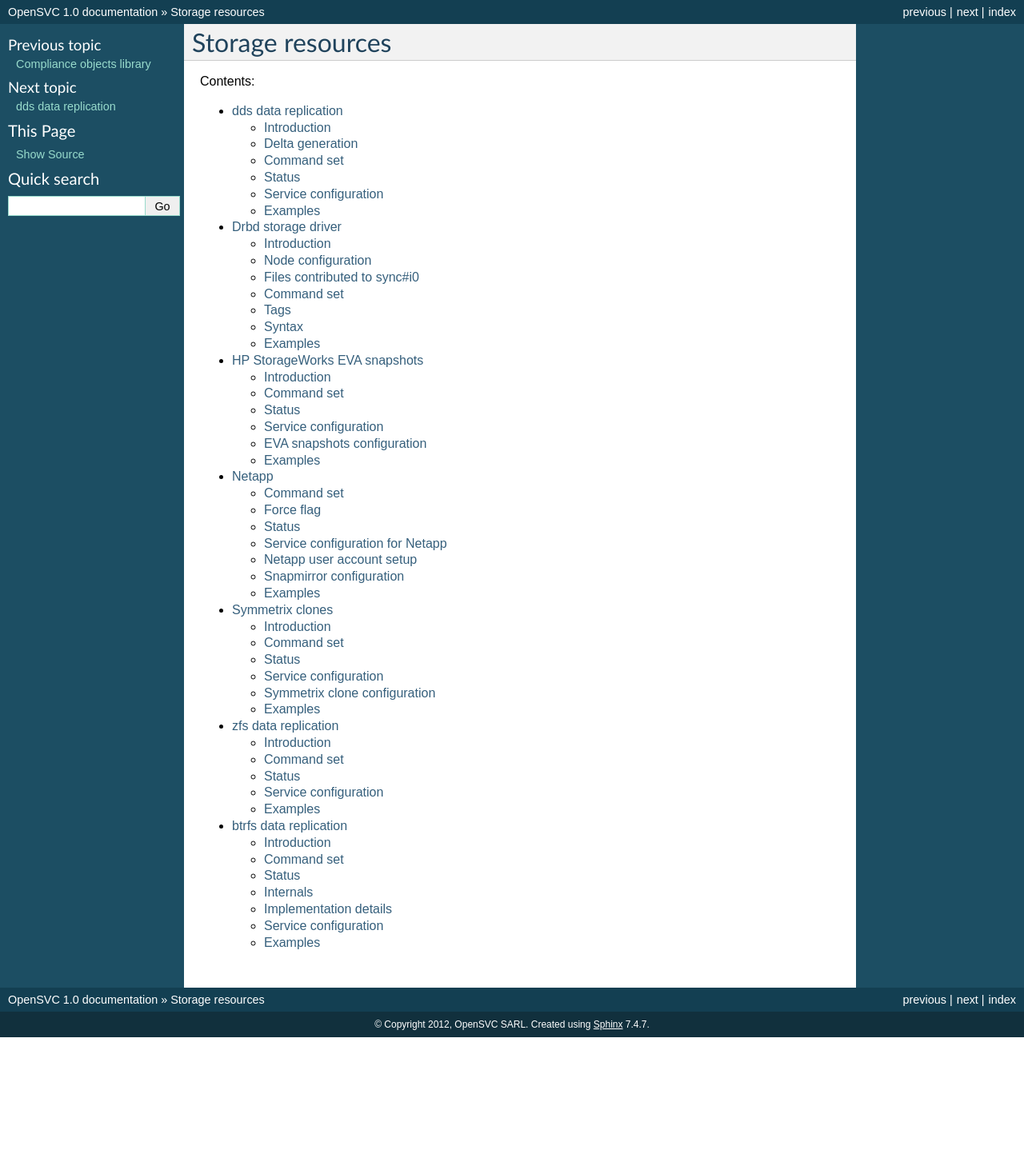
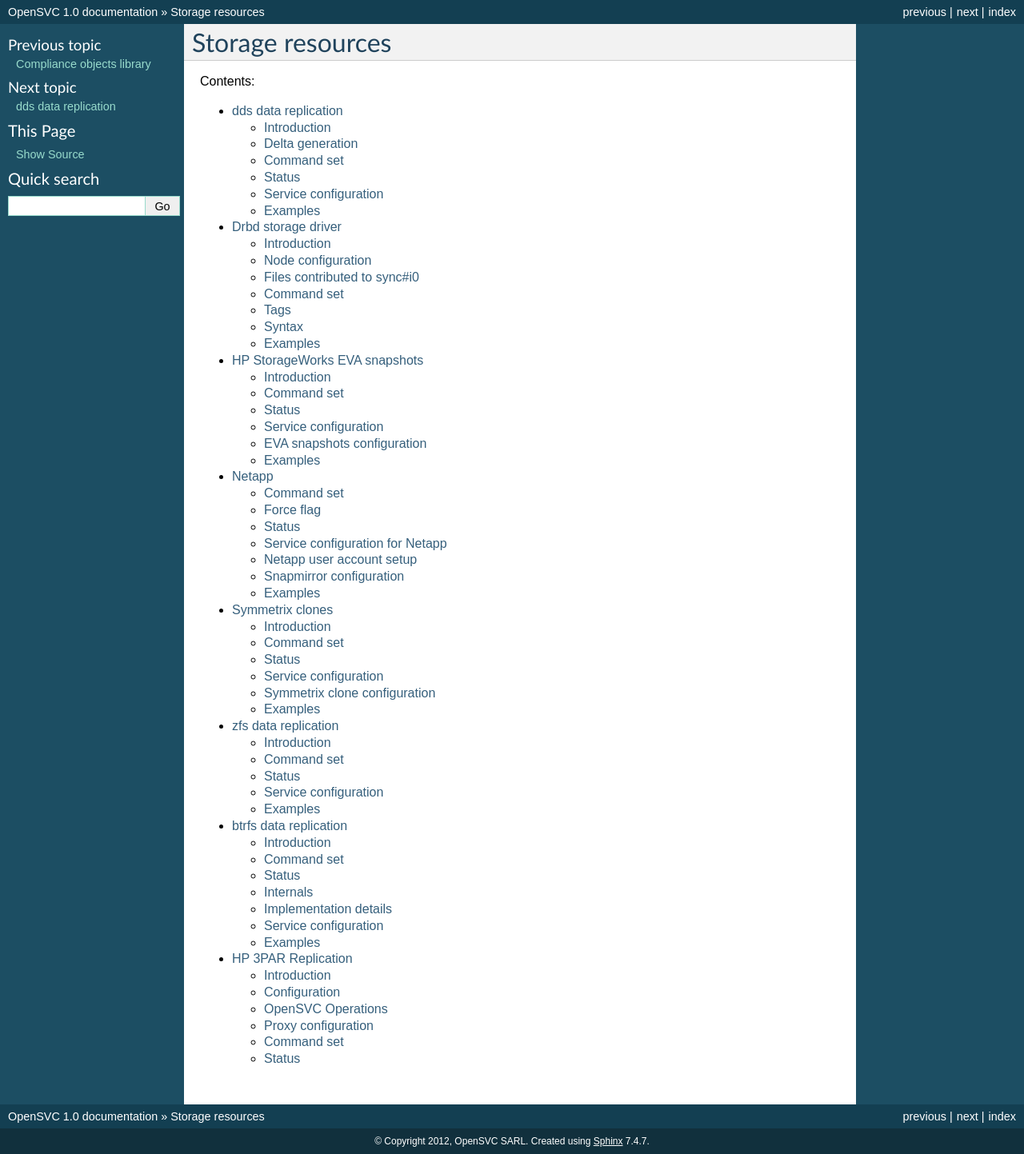
Before and after one commit to opensvc/docs.opensvc.com, a Sphinx documentation site: the page built from source/storage.rst, in a window 1280 px wide. Shown: the whole page at 80% size. Built offline with Sphinx 7.4.7, drawn with Linux system fonts in a browser that asks for light colours; before the commit the page ends 1297 px from its top, so only the background shows below that; some of the changed lines change nothing that is shown.

Commit message:
HP 3Par solution documentation

```diff
--- /dev/null
+++ b/source/storage.hp3par.rst
@@ -0,0 +1,467 @@
+HP 3PAR Replication
+*******************
+
+Introduction
+============
+
+.. figure:: http://www.opensvc.com/init/static/opensvc_geocluster_hp_3par.png
+   :align:  center
+
+HP 3Par arrays implement block level data replication between 2 or more arrays. This product is called "HP 3Par Remote Copy Software". This feature allow opensvc to drive services using a remote copy group, monitoring replication state at the array level, handling remote copy group "reverse" action, dealing with incremental updates when needed. This kind of service is often used to build metrocluster or geocluster systems, drastically lowering time needed to relocate production to another location, with application level granularity, and improving overall IT availability. The following documentation presents the configuration of such a service. This setup just require using the OpenSVC agent, which is free of charge.
+
+
+Configuration
+=============
+
+Pre-requisites
+--------------
+
+* 2 Unix servers with OpenSVC agents. This tutorial use 2 linux debian servers. Their names are ``node1`` and ``node2``, respectively located at site1 (production) and site2 (disaster recovery). For complete OpenSVC beginner, please consider reading `this tutorial <howto.getting.started.html>`_. It's quite the same, except that nodes are in 2 different sites, and storage is HP 3Par technology, with remote replication enabled.
+* 2 HP 3Par arrays, configured with "HP 3Par Remote Copy Software". Arrays are named ``hp3par1.opensvc.com`` and ``hp3par2.opensvc.com``, respectively located at site1 and site2.
+* 1 OpenSVC service. This tutorial use service ``svc1.opensvc.com``, which is composed of 1 LVM2 volume group ``vg_svc1``, 1 LVM2 logical disk ``/dev/mapper/v_svc1-rootdisk``, 1 ext4 filesystem built on LVM2 logical disk mounted on ``/opt/svc1.opensvc.com``, 1 linux LXC container located in the previous filesystem.
+* Storage volumes replicated through HP 3Par remote copy group. The most efficient implementation is to create one HP 3Par remote copy group per application or per OpenSVC service. This is a key factor to be able to relocate at the application level. By convention in this document, we will refer to HP 3Par remote copy group by using the acronym RCG:
+
+ - ``MYRCG`` is the RCG name in the local HP 3Par array
+ - ``MYRCG.r12345`` is the RCG name in the remote HP 3Par array
+
+* Server ``node1`` is zoned to array ``hp3par1.opensvc.com``, and see primary storage volumes. Server ``node2`` is zoned to array ``hp3par2.opensvc.com`` and see secondary, replicated storage volumes.
+
+As we will pilot storage volume replication, we need to connect to the HP 3Par arrays, that's why you have to choose between connection methods :
+
+* ssh : node directly ssh to the array to issue commands
+* proxy : node submit command through a proxy (See Proxy Section)
+
+The HP 3Par CLI software commands must be installed in the standard location on the nodes running this service resource type.
+
+HP 3Par configuration
+---------------------
+
+To make this tutorial easier, we will use the direct ssh connection to the arrays.
+We recommend that you create a dedicated user, so as to enable OpenSVC software to trigger HP 3Par commands in the array. This will allow you to have dedicated logs, describing commands passed from OpenSVC agent.
+When created in the HP 3Par arrays (``createuser`` command), the user is expected to have the ``Super`` role, because of the commands used by the OpenSVC agent, like ``setrcopygroup`` for example.
+
+Once created (If needed, use ``ssh-keygen -b 1024 -t dsa``, and be sure to keep an empty passphrase), public ssh key for opensvc user has to be registered on the HP 3Par Inserv Storage Server, using the ``setsshkey -add`` command.
+
+At this point, you have to be able to connect both arrays, from both nodes, as opensvc dedicated user, and issue any command in the arrays, passwordless.
+
+Agent configuration file
+------------------------
+
+First of all, we need to teach OpenSVC agents how to connect HP 3Par array. The ``/opt/opensvc/etc/auth.conf`` file is used to specify the connection method to each array.
+Configuration below describes our 2 arrays:
+
+* Name between square brackets [] is the array alias used by OpenSVC. It have to be unique on a per agent basis. It also the array name, reported in the ``Target`` column while issuing ``showrcopy groups`` command
+* ``type`` specify OpenSVC that the declared ressource is a HP 3Par array
+* ``username`` is the username used to connect to the HP 3Par array. It must have enough rights in the array to manage the replicated volumes
+* ``manager`` field contains the ip address or fully qualified domain name of the HP 3Par Inserv Storage Server
+* ``key`` contains the absolute path to the private ssh key used to authenticate ``username`` on the array
+
+
+::
+
+	#
+	root@node1:~ # cat /opt/opensvc/etc/auth.conf
+	[hp3par1.opensvc.com]
+	type = hp3par
+	username = opensvc
+	manager = hp3par1.opensvc.com
+	key = /home/opensvc/.ssh/id_dsa
+
+	[hp3par2.opensvc.com]
+	type = hp3par
+	username = opensvc
+	manager = 192.168.100.199
+	key = /home/opensvc/.ssh/id_dsa
+
+This simple setup will make OpenSVC agent ssh to HP 3Par arrays, with ``/home/opensvc/.ssh/id_dsa`` as private key file, using ``opensvc`` array user.
+
+Service configuration file
+--------------------------
+
+Now it's time to explain OpenSVC software that the service is relying on HP 3Par storage volumes.
+
+If you are in a hurry, the config section to append to the ``service.env`` file is::
+
+	[sync#1]
+	type = hp3par
+	mode = async
+	array@node1 = hp3par1.opensvc.com
+	array@node2 = hp3par2.opensvc.com
+	rcg@node1 = MYRCG
+	rcg@node2 = MYRCG.r12345
+	sync_max_delay = 5
+
+
+Below is explained each configuration option::
+
+	#
+	# HP 3Par Remote Copy
+	#
+	;[sync#0]
+	;type = hp3par
+
+	#
+	# 'mode'
+	#   mandatory. type of replication used. either sync or async
+	#
+	;mode = async
+
+	#
+	# 'array@node'
+	#   mandatory. defines the array names. those parameters are used
+	#   by each node to know which array is considered as local.
+	#   array names hp3par1, hp3par2 must be :
+	#     1/ referenced in auth.conf
+	#     2/ appear with those same names in the Target col of showrcopy groups MYRCG*
+	#
+	;array@node1 = hp3par1
+	;array@node2 = hp3par2
+
+	#
+	# 'rcg@node'
+	#   mandatory. defines RCG names on each array.
+	#
+	;rcg@hp3par1 = MYRCG
+	;rcg@hp3par2 = MYRCG.r12345
+
+	#
+	# 'sync_max_delay'
+	#   mandatory. specify the expected replication period.
+	#   usually 5 minutes with HP 3Par.
+
+
+
+OpenSVC Operations
+==================
+
+Query service status
+--------------------
+
+On node1 (production side)::
+
+	root@node1:~ # svc1.opensvc.com print status
+	svc1.opensvc.com
+	overall                   up
+	|- avail                  up
+	|  |- container#0    .... up       svc1.opensvc.com
+	|  |  '- ip#1        ...E up       svc1.opensvc.com@eth0
+	|  |- vg#1pr         .... up       /dev/sdgq, /dev/sdax, /dev/sden, /dev/sdgi
+	|  |- vg#1           .... up       vg_svc1
+	|  '- fs#1           .... up       /dev/mapper/v_svc1-rootdisk@/opt/svc1.opensvc.com
+	|- sync                   up
+	|  |- sync#i0        .... up       rsync svc config to drpnodes, nodes
+	|  '- sync#1         .... up       hp3par async MYRCG
+	'- hb                     n/a
+
+All ressources are up (except hb, which is not used here, because optional OpenHA sofware is not dealing with service high availability)
+
+
+On node2 (disaster recovery side)::
+
+        root@node2:~ # svc1.opensvc.com print status
+        svc1.opensvc.com
+        overall                   down
+        |- avail                  down
+        |  |- container#0    .... down     svc1.opensvc.com
+        |  |  '- ip#1        ...E down     svc1.opensvc.com@eth0
+        |  |- vg#1pr         .... down     /dev/sdfi, /dev/sdej, /dev/sddk, /dev/sdgh
+        |  |- vg#1           .... down     vg_svc1
+        |  '- fs#1           .... down     /dev/mapper/v_svc1-rootdisk@/opt/svc1.opensvc.com
+        |- sync                   up
+        |  |- sync#i0        .... up       rsync svc config to drpnodes, nodes
+        |  '- sync#1         .... up       hp3par async MYRCG.r12345
+        '- hb                     n/a
+
+All ressources are down, except the one dedicated to synchronisation:
+
+* sync#i0 = up means that node1 and node2 are in sync from the OpenSVC service point of view
+* sync#1 = up means that storage volumes members of HP 3Par RCG named MYRCG.r12345 are in expected state (async mode replicating at a 5 minutes period)
+
+
+Service Relocation
+------------------
+
+High level steps
+----------------
+
+Some events require that you relocate your production from one site to another (server downtime, power supplies downtime, disaster recovery test plan, ...). Those events are often a painfull task to plan, and to execute. That's where OpenSVC software brings lots of facilities, making the operation much easier, and stressless for people involved.
+
+Synthetically, our service is relocated from one datacenter to the other as easilly as running the commands below :
+
+**Production Side**::
+
+	svc1.opensvc.com stop
+
+**Disaster Recovery Side**::
+
+	svc1.opensvc.com start
+
+In case of a real disaster, we agree that we won't be able to issue the first command, and the second one is enough to start production at disaster site.
+
+Detailed steps
+--------------
+
+This chapter will detail each steps needed, with checks, and status gathering, to fully understand what happens.
+
+Let's begin our service relocation by first checking that the production is running fine on the production site:
+
+**Production Side : node1@site1**::
+
+	root@node1:~ # svc1.opensvc.com print status
+	svc1.opensvc.com
+	overall                   up
+	|- avail                  up
+	|  |- container#0    .... up       svc1.opensvc.com
+	|  |  '- ip#1        ...E up       svc1.opensvc.com@eth0
+	|  |- vg#1pr         .... up       /dev/sdgq, /dev/sdax, /dev/sden, /dev/sdgi
+	|  |- vg#1           .... up       vg_svc1
+	|  '- fs#1           .... up       /dev/mapper/vg_svc1-rootdisk@/opt/svc1.opensvc.com
+	|- sync                   up
+	|  |- sync#i0        .... up       rsync svc config to drpnodes, nodes
+	|  '- sync#1         .... up       hp3par async MYRCG
+	'- hb                     n/a
+
+As service is running fine (overall status is up), we can proceed and stop the service.
+
+**Production Side : node1@site1**::
+
+	root@node1:~ # svc1.opensvc.com stop
+	13:29:15 INFO    SVC1.OPENSVC.COM         logs from svc1.opensvc.com child service:
+
+	13:29:15 INFO    SVC1.OPENSVC.COM.CONTAINER#0 lxc-stop -n svc1.opensvc.com -o /var/tmp/svc_svc1.opensvc.com_lxc_stop.log
+	13:29:16 INFO    SVC1.OPENSVC.COM.CONTAINER#0 stop done in 0:00:00.686984 - ret 0 - logs in /var/tmp/svc_svc1.opensvc.com_lxc_stop.log
+	13:29:16 INFO    SVC1.OPENSVC.COM.CONTAINER#0 wait for container down status
+	13:29:16 INFO    SVC1.OPENSVC.COM.FS#1    umount /opt/svc1.opensvc.com
+	13:29:18 INFO    SVC1.OPENSVC.COM.VG#1    vgchange --deltag @node1.opensvc.com vg_svc1
+	13:29:18 INFO    SVC1.OPENSVC.COM.VG#1    output:
+	  Volume group "vg_svc1" successfully changed
+
+	13:29:19 INFO    SVC1.OPENSVC.COM.VG#1    kpartx -d /dev/vg_svc1/rootdisk
+	13:29:19 INFO    SVC1.OPENSVC.COM.VG#1    vgchange -a n vg_svc1
+	13:29:19 INFO    SVC1.OPENSVC.COM.VG#1    output:
+	  0 logical volume(s) in volume group "vg_svc1" now active
+
+	13:29:21 INFO    SVC1.OPENSVC.COM.VG#1PR  sg_persist -n --out --release --param-rk=0x238170552475005 --prout-type=5 /dev/sdgq
+	13:29:22 INFO    SVC1.OPENSVC.COM.VG#1PR  sg_persist -n --out --register-ignore --param-rk=0x238170552475005 /dev/sdgq
+	13:29:22 INFO    SVC1.OPENSVC.COM.VG#1PR  sg_persist -n --out --register-ignore --param-rk=0x238170552475005 /dev/sdax
+	13:29:22 INFO    SVC1.OPENSVC.COM.VG#1PR  sg_persist -n --out --register-ignore --param-rk=0x238170552475005 /dev/sden
+
+OpenSVC stops the service by turning off the LXC container, umounting filesystem, remove lvm tag, delete logical disk partition mappings, disable lvm volume group, remove scsi reservations from HP 3Par array.
+
+We control the service status, every ressource is now down, except replication ones, which is the expected state.
+
+**Production Side : node1@site1**::
+
+	root@node1:~ # svc1.opensvc.com print status
+	svc1.opensvc.com
+	overall                   down
+	|- avail                  down
+	|  |- container#0    .... down     svc1.opensvc.com
+	|  |- vg#1pr         .... down     /dev/sdgq, /dev/sdax, /dev/sden, /dev/sdgi
+	|  |- vg#1           .... down     vg_svc1
+	|  '- fs#1           .... down     /dev/mapper/vg_svc1-rootdisk@/opt/svc1.opensvc.com
+	|- sync                   up
+	|  |- sync#i0        .... up       rsync svc config to drpnodes, nodes
+	|  '- sync#1         .... up       hp3par async MYRCG
+	'- hb                     n/a
+
+As replication is asynchronous, we will ensure that same data image is present on both sides (site1 and site2)
+
+**Production Side : node1@site1**::
+
+	root@node1:~ # svc1.opensvc.com syncupdate
+	13:30:26 INFO    SVC1.OPENSVC.COM.SYNC#I0 skip sync: not in allowed period (['03:59', '05:59'])
+	13:30:27 INFO    SVC1.OPENSVC.COM.SYNC#1  skip sync: not in allowed period (['03:59', '05:59'])
+
+.. note:: outside of the authorized synchronisation period, we have to use the ``--force`` option
+
+::
+
+	root@node1:~ # svc1.opensvc.com syncupdate --force
+	13:30:35 INFO    SVC1.OPENSVC.COM.SYNC#I0 won't sync this resource for a service not up
+	13:30:35 INFO    SVC1.OPENSVC.COM.SYNC#1  syncrcopy -w MYRCG
+	13:30:37 INFO    SVC1.OPENSVC.COM.SYNC#1  Completed synchronization for group MYRCG
+
+.. note:: we are now sure that same datas are physically located in both arrays. We can safelly start the production at site2 with guaranty of no data loss (RPO=0)
+
+**Disaster Recovery Side : node2@site2**::
+
+	root@node2:~ # svc1.opensvc.com start
+	13:32:10 INFO    SVC1.OPENSVC.COM.SYNC#1  we are joined with hp3par1.opensvc.com array
+	13:32:10 INFO    SVC1.OPENSVC.COM.SYNC#1  stoprcopygroup -f MYRCG (on hp3par1.opensvc.com)
+	13:32:11 INFO    SVC1.OPENSVC.COM.SYNC#1  setrcopygroup reverse -f -waittask MYRCG.r12345
+	13:32:16 INFO    SVC1.OPENSVC.COM.SYNC#1  setrcopygroup for reverse MYRCG.r12345
+	reverse started with tasks: 2576
+	Waiting for tasks to complete
+	Task 2576 done
+	13:32:17 INFO    SVC1.OPENSVC.COM.VG#1PR  sg_persist -n --out --register-ignore --param-sark=0x238170551488311 /dev/sdfi
+	13:32:17 INFO    SVC1.OPENSVC.COM.VG#1PR  sg_persist -n --out --register-ignore --param-sark=0x238170551488311 /dev/sdej
+	13:32:17 INFO    SVC1.OPENSVC.COM.VG#1PR  sg_persist -n --out --register-ignore --param-sark=0x238170551488311 /dev/sddk
+	13:32:17 INFO    SVC1.OPENSVC.COM.VG#1PR  sg_persist -n --out --register-ignore --param-sark=0x238170551488311 /dev/sdgh
+	13:32:17 INFO    SVC1.OPENSVC.COM.VG#1PR  sg_persist -n --out --reserve --param-rk=0x238170551488311 --prout-type=5 /dev/sdfi
+	13:32:22 INFO    SVC1.OPENSVC.COM.VG#1    vgchange --addtag @node2.opensvc.com vg_svc1
+	13:32:23 INFO    SVC1.OPENSVC.COM.VG#1    output:
+	  Volume group "vg_svc1" successfully changed
+	13:32:23 INFO    SVC1.OPENSVC.COM.VG#1    vgchange -a y vg_svc1
+	13:32:23 INFO    SVC1.OPENSVC.COM.VG#1    output:
+	  1 logical volume(s) in volume group "vg_svc1" now active
+	13:32:24 INFO    SVC1.OPENSVC.COM.FS#1    e2fsck -p /dev/mapper/vg_svc1-rootdisk
+	13:32:24 INFO    SVC1.OPENSVC.COM.FS#1    output:
+	/dev/mapper/vg_svc1-rootdisk: clean, 21958/1310720 files, 2799240/5238784 blocks
+	13:32:24 INFO    SVC1.OPENSVC.COM.FS#1    mount -t ext4 -o defaults,discard /dev/mapper/vg_svc1-rootdisk /opt/svc1.opensvc.com
+	13:32:24 INFO    SVC1.OPENSVC.COM.CONTAINER#0 lxc-start -d -n svc1.opensvc.com -o /var/tmp/svc_svc1.opensvc.com_lxc_start.log -f /var/lib/lxc/svc1.opensvc.com/config
+	13:32:24 INFO    SVC1.OPENSVC.COM.CONTAINER#0 start done in 0:00:00.006283 - ret 0 - logs in /var/tmp/svc_svc1.opensvc.com_lxc_start.log
+	13:32:24 INFO    SVC1.OPENSVC.COM.CONTAINER#0 wait for container up status
+	13:32:24 INFO    SVC1.OPENSVC.COM.CONTAINER#0 wait for container ping
+	13:32:25 INFO    SVC1.OPENSVC.COM.CONTAINER#0 wait for container operational
+	13:32:30 INFO    SVC1.OPENSVC.COM         logs from svc1.opensvc.com child service:
+
+.. note:: first lines of log show up the HP 3Par stuff. OpenSVC agent on node2 confirm the replication relation with array on site1 (hp3par1.opensvc.com). It stops the RCG, and reverse it, so as to promote site2 storage volume as read/write. Once HP 3Par task is done, node2 puts scsi reservation on hp3par2.opensvc.com, add lvm tag on vg_svc1, activate the lvm volume group, mount filesystem, and start LXC container. As you can see in the logs, time needed is no more than 15 seconds.
+
+**Disaster Recovery Side : node2@site2**::
+
+	root@node2:~ # svc1.opensvc.com syncresume
+	13:33:43 INFO    SVC1.OPENSVC.COM.SYNC#1  startrcopygroup MYRCG.r12345
+
+.. note:: Although service is now running fine on node2@site2, the data replication is not restarted (the HP 3Par RCG is still stopped). That's why need to restart the RCG. The OpenSVC ``syncresume`` option is made for that, and will trigger a ``startrcopygroup`` in the HP 3Par array.
+
+
+Let's check the service state after relocation at site2:
+
+**Disaster Recovery Side : node2@site2**::
+
+	root@node2:~ # svc1.opensvc.com print status
+	svc1.opensvc.com
+	overall                   up
+	|- avail                  up
+	|  |- container#0    .... up       svc1.opensvc.com
+	|  |  '- ip#1        ...E up       svc1.opensvc.com@eth0
+	|  |- vg#1pr         .... up       /dev/sdfi, /dev/sdej, /dev/sddk, /dev/sdgh
+	|  |- vg#1           .... up       vg_svc1
+	|  '- fs#1           .... up       /dev/mapper/vg_svc1-rootdisk@/opt/svc1.opensvc.com
+	|- sync                   up
+	|  |- sync#i0        .... up       rsync svc config to drpnodes, nodes
+	|  '- sync#1         .... up       hp3par async MYRCG.r12345
+	'- hb                     n/a
+
+
+If you need to rollback to site1, just use the same commands. Feel free to contact admin@opensvc.com if you are in trouble implementing this solution.
+
+
+.. note:: those actions can be triggerred either with command line, or by using the OpenSVC collector portal. Of course, for massive operations (like tens of services hosted on a single server), you can use "catchall commands" like ``allupservices/alldownservices/allservices/allprimaryservices/allsecondaryservices`` to relocate multiple services at one time.
+
+Proxy configuration
+===================
+
+Introduction
+------------
+
+Considering an infrastructure where servers are segregated in 2 zones, internal, and dmz, every host in the internal lan is capable of connecting to the HP 3Par array. Therefore, there is a problem with servers located in the dmz zone. ssh traffic need to be opened from every host in dmz to HP 3Par array, which is located in the internal network. If we add the fact that the default role for opensvc user in the HP 3Par array is very permissive, we can say that this setup is not secured and highly increase risk of data loss if someone manage to get access to the HP 3Par array from inside the dmz.
+
+.. figure:: http://www.opensvc.com/init/static/proxy_hp_3par_opensvc.png
+   :width: 500px
+   :align:  center
+
+OpenSVC company decided to develop a software called "HP 3Par Proxy" (`Source tracked here <http://git.opensvc.com/>`_), so as to increase level of security, and lower risk of compromission. This software is provided and maintained by OpenSVC. It is written in python, and basically works like that : listen to incoming connections from OpenSVC agents, checks if requests are allowed or not, deny access if request does not match config file entry or forward the command to the HP 3Par array if access is allowed, after that send back array answer to the OpenSVC agent as a json data structure.
+
+Prerequisites
+-------------
+
+* dmz/firewalled servers installed with OpenSVC agent, and OpenSVC services relying on HP 3Par storage volumes
+* firewall rule allowing every dmz server to https to the proxy service ip address on the internal lan
+* HP 3Par Proxy Software (`Provided by OpenSVC <http://git.opensvc.com/?p=proxy3par/.git;a=snapshot;h=HEAD;sf=tgz>`_ ), which is integrated as an OpenSVC service, somewhere on the internal lan
+* HP 3Par Command Line utilities, installed on the node where the proxy is running
+
+Configuration
+-------------
+
+Below is an example of config.py::
+
+	cli = "/opt/3PAR/inform_cli_3.1.2/bin/cli"
+	ssl_key = "/srv/svcproxy.opensvc.com/ssl/server.key"
+	ssl_crt = "/srv/svcproxy.opensvc.com/ssl/server.crt"
+	access_log = "/srv/svcproxy.opensvc.com/log/access.log"
+	error_log = "/srv/svcproxy.opensvc.com/log/error.log"
+
+	pwf = {
+	 "hp3par1.opensvc.com": "/path/to/hp3par1.opensvc.com.credentials",
+	 "hp3par2.opensvc.com": "/path/to/hp3par2.opensvc.com.credentials",
+	}
+
+	creds = {
+	 ("dmzsvc1.dmz.opensvc.com", "3b2c325d-4321-6789-b32f-b987654cb092874a", "hp3par1.opensvc.com"): [
+	   "showrcopy groups RCG.SVC1",
+	   "showrcopy links"
+	 ],
+	 ("svc2.dmz.opensvc.com", "2a3b4e5d-9876-1234-b32r-d12349dca099812b", "hp3par2.opensvc.com"): [
+	   "showrcopy groups RCG.SVC2",
+	   "showrcopy links"
+	 ]
+	}
+
+First keyword ``cli`` is used to tell proxy software the HP 3Par cli command full path.
+Parameters ``ssl_key`` and ``ssl_crt`` are used to specify the ssl certificate to present to https client located in OpenSVC agents.
+Keywords ``access_log`` and ``error_log`` are used to log access and errors to the HP 3Par proxy.
+
+Section named ``pwf`` list all the HP 3Par arrays known by the proxy software. First parameter is the fully qualified domain name of the HP 3Par Inserv host. Second paramater is the full path to the credential file to use to be able to make a passwordless connection to the array. (You can generate this file by using the command ``setpassword –saveonly –file /path/to/hp3par1.opensvc.com.credentials user1`` assuming you want the proxy software to use the ``user1`` user in the array)
+
+Section named ``creds`` list all authorized commands. The previous example have 2 authorized rules :
+* the server identified by OpenSVC uuid ``3b2c325d-4321-6789-b32f-b987654cb092874a`` is allowed to run ``showrcopy groups RCG.SVC1`` and ``showrcopy links`` on array ``hp3par1.opensvc.com`` for OpenSVC service ``dmzsvc1.dmz.opensvc.com``
+* the server identified by OpenSVC uuid ``2a3b4e5d-9876-1234-b32r-d12349dca099812b`` is allowed to run ``showrcopy groups RCG.SVC2`` and ``showrcopy links`` on array ``hp3par2.opensvc.com`` for OpenSVC service ``dmzsvc2.dmz.opensvc.com``
+
+This file is voluntarily simple and does not make OpenSVC agent work with HP 3Par arrays. Instead, use the template file available in the tar.gz archive.
+
+Example of refused command
+--------------------------
+
+The proxy directly return the requesting agent that the operation failed. Return code = 1
+
+::
+
+	{"err": "this command is not allowed for this node-service-array id", "ret": 1, "out": ""}
+
+Example of allowed command
+--------------------------
+
+After authorizing a request from an agent, the proxy run the command on the array, and send back the answer to the OpenSVC agent. Return code = 0
+
+::
+
+	{"err": "", "ret": 0, "out": "RCG.SVC1,hp3par1.opensvc.com,Started,Primary,Periodic,\"Last-Sync 2014-03-25 16:12:47 CET , Period 5m, auto_recover,over_per_alert\"\n ,VV_SVC1_ROOT,31110,VV_SVC1_ROOT,31079,Synced,2014-03-25 16:12:48 CET\n\n"}
+
+Command set
+===========
+
+:command:`start`
+    Checks if local array is primary or secondary.
+    * If primary, just activate the replication state monitoring.
+    * If secondary, break and reverse the data-replication. Equivalent to ``stoprcopygroup -f RCG.local`` and ``setrcopygroup reverse -f -waittask RCG.remote``. The devices are promoted to read-write access. Replication is not restarted, you need to use the `syncresume` for that purpose (We want to be able to test data at the secondary site without impacting data on the primary site)
+
+:command:`syncupdate`
+    While in asynchronous replication mode, trigger an immediate incremental data replication to the remote array. Equivalent to ``syncrcopy -w RCG`` in the array. As an example, it can be useful to ensure data consistency on the remote array, before trigerring snapshots. Useless in synchronous mode.
+
+:command:`syncbreak`
+    This command stop the RCG. Equivalent to ``stoprcopygroup -f RCG.local``.
+
+:command:`syncresume`
+    This command start the RCG. Equivalent to ``startrcopygroup RCG.local``.
+
+:command:`syncswap`
+    This command is only allowed on the secondary array. It stops, then reverse, then start the RCG. You are strongly advised to use this command only when application is stopped.
+
+Status
+======
+
+:command:`up`
+    The last replication occured less than 'sync_max_delay' minutes ago. The replication is in the expected mode (async or sync).
+
+:command:`warn`
+    The last replication occured more than 'sync_max_delay' minutes ago.
+    The RCG is not in "Started" state
+    The RCG is "async" and not defined as "Periodic"
+    The RCG is "async", defined as "Periodic", without any "Period" set in the array
+    The RCG option "auto_recover" is not set
+    One or more volume is not in the "Synced" state
+
+:command:`down`
+    RCG is in an unexpected state or not present in the array.
--- a/source/storage.rst
+++ b/source/storage.rst
@@ -13,3 +13,4 @@
    storage.symclone
    storage.zfs
    storage.btrfs
+   storage.hp3par
```
